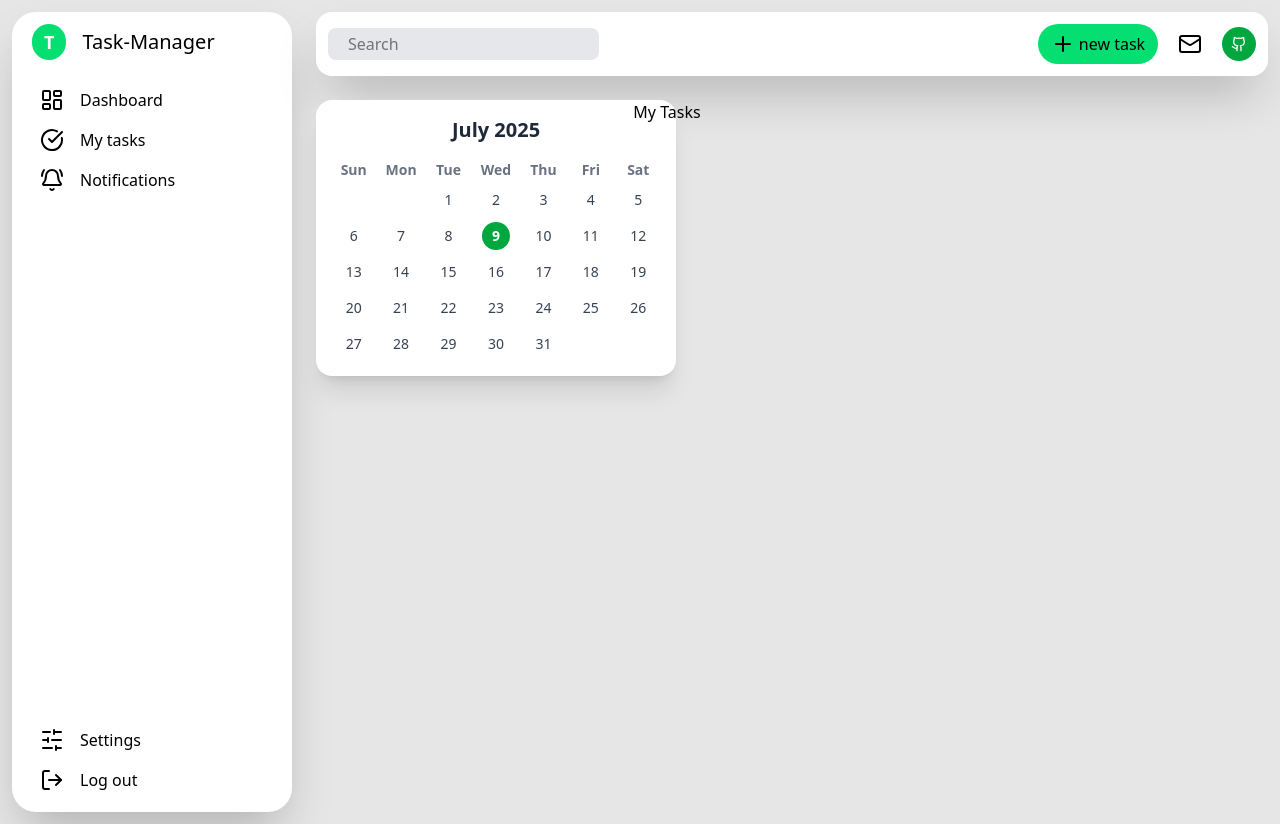
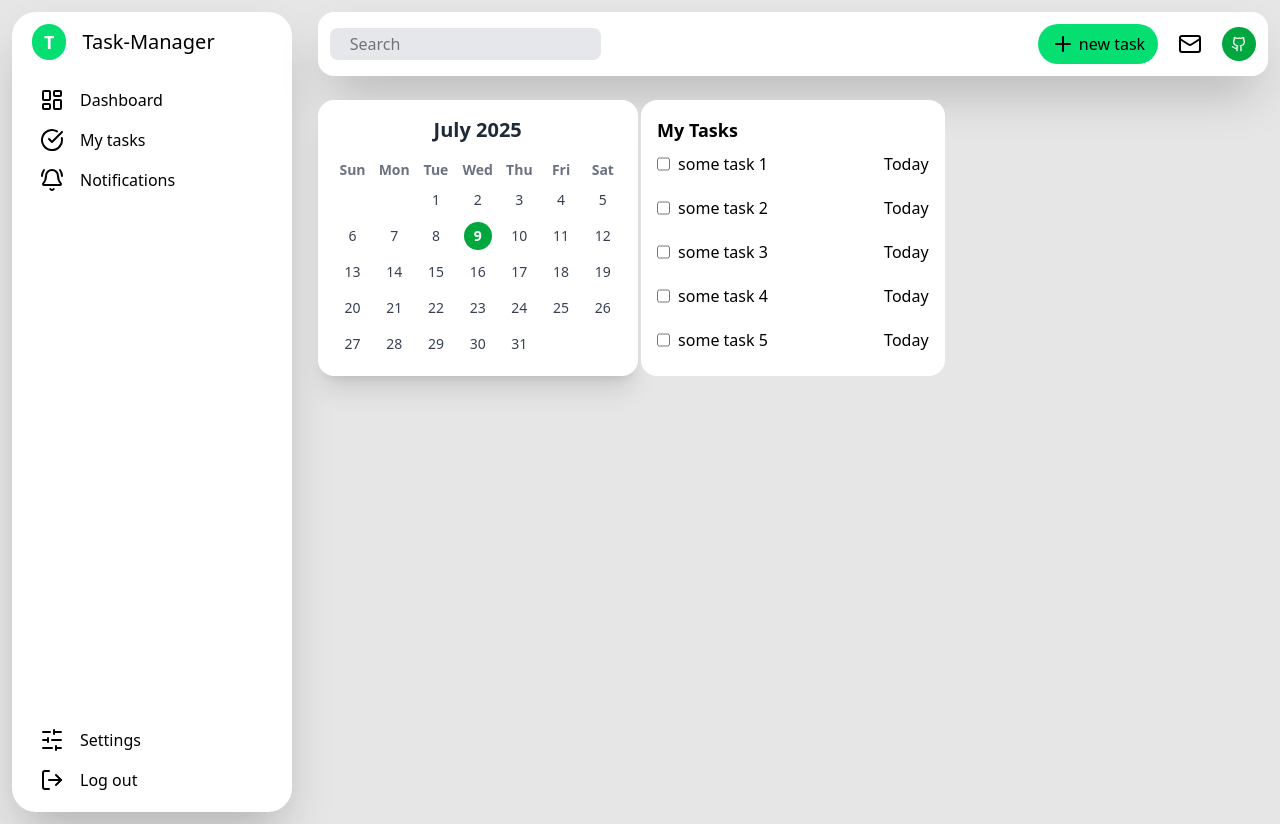
Before and after one commit to magiscurra/AdvanceReact, a React (Vite) app: page /home in a window 1280 px wide. Built offline with nearby package versions, Linux system fonts and the light colour scheme.

Commit message:
TaskUpdates

```diff
--- a/src/components/MiniCalendar.jsx
+++ b/src/components/MiniCalendar.jsx
@@ -27,7 +27,7 @@ const MiniCalendar = () => {
   }
 
   return (
-    <div className="w-90 rounded-2xl shadow-xl p-4 bg-white text-gray-800">
+    <div className="w-80 rounded-2xl shadow-xl p-4 bg-white text-gray-800">
       <div className="text-center mb-4">
         <h2 className="text-xl font-bold">{monthNames[month]} {year}</h2>
       </div>
--- a/src/components/SeachSystem.jsx
+++ b/src/components/SeachSystem.jsx
@@ -3,8 +3,8 @@ import React from 'react'
 
 const SeachSystem = () => {
   return (
-    <div className='p-3'>
-      <div className="flex justify-between rounded-2xl bg-white shadow-2xl p-3 items-center">
+    <div className='p-3 '>
+      <div className="flex justify-between rounded-2xl bg-white w-auto shadow-2xl  p-3 items-center">
         <div className="">
             <input className='bg-gray-200 px-5 py-1 rounded-lg' type="search" name="Search" id="Search" placeholder='Search' />
         </div>
--- a/src/pages/Home.jsx
+++ b/src/pages/Home.jsx
@@ -10,30 +10,41 @@ const Home = () => {
   const Data = [
     {
       id: 1,
-      title: "some task 1"
+      title: "some task 1",
+      day:"Today"
     },
     {
       id: 2,
-      title: "some task 2"
+      title: "some task 2",
+      day:"Today"
     },
     {
       id: 3,
-      title: "some task 3"
+      title: "some task 3",
+      day:"Today"
     },
     {
       id: 4,
-      title: "some task 4"
+      title: "some task 4",
+      day:"Today"
     },
     {
       id: 5,
-      title: "some task 5"
+      title: "some task 5",
+      day:"Today"
     },
   ]
 
-const Product = () => {
+const Product = ({title,day}) => {
   return(
-    <div className="">
-      <input type="checkbox" name="" id="" />
+    <div className="flex justify-between ">
+      <div className="flex gap-2">
+        <input  type="checkbox"/>
+        <p>{title}</p>
+      </div>
+      <div className="">
+        <p>{day}</p>
+      </div>
     </div>
   )
 }
@@ -44,21 +55,25 @@ const Product = () => {
           <Navbar/>
           <div className="flex-col">
             <SeachSystem/>
-            <div className="grid grid-cols-3 p-3">
+            <div className="grid grid-cols-3 p-3 gap-5">
               <div className=""> {/*calendar*/}
                 <MiniCalendar/>
               </div>
-              <div className="">  {/*my tasks*/}
-                <div className="">
-                  <div className="">
-                    <p>My Tasks</p>
+              <div className="p-4 bg-white rounded-2xl">  {/*my tasks*/}
+                <div className="flex flex-col justify-center ">
+                  <div className="flex mb-2">
+                    <p className='text-lg font-semibold'>My Tasks</p>
                   </div>
-                  <div className="grid md:grid-cols-1 sm:grid-cols-1 gap-2">
-                    {Data.map((Data,index) => {
-                      <Product/>
-                    })}
+                  <div className="grid md:grid-cols-1 sm:grid-cols-1 gap-5">
+                    {Data.map((items,index) => (
+                      <Product key={items.id} title={items.title} day={items.day}/>
+                    ))}
                   </div>
                 </div>
+              </div>
+              {/* new comments */}
+              <div className="">
+
               </div>
             </div>
           </div>
```
